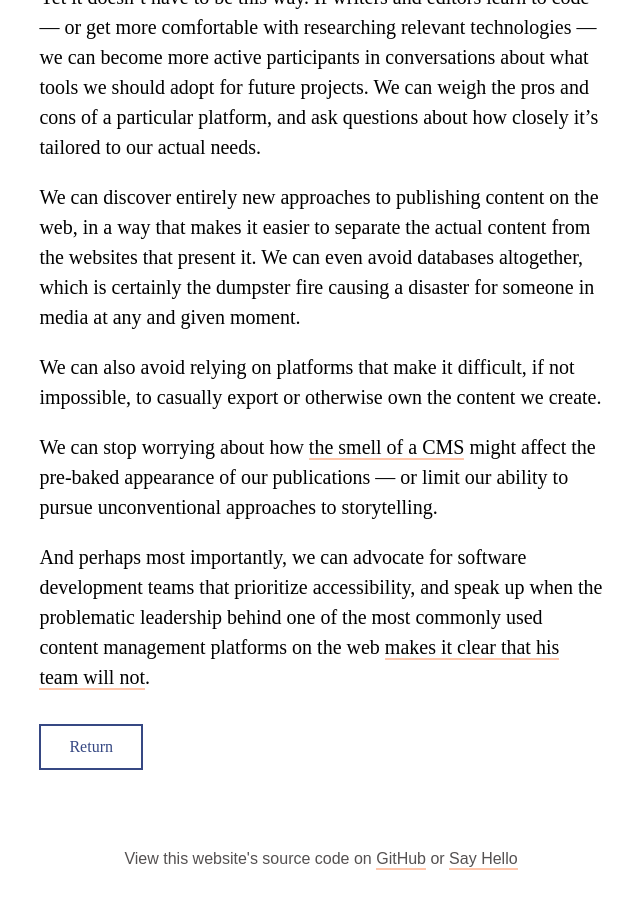
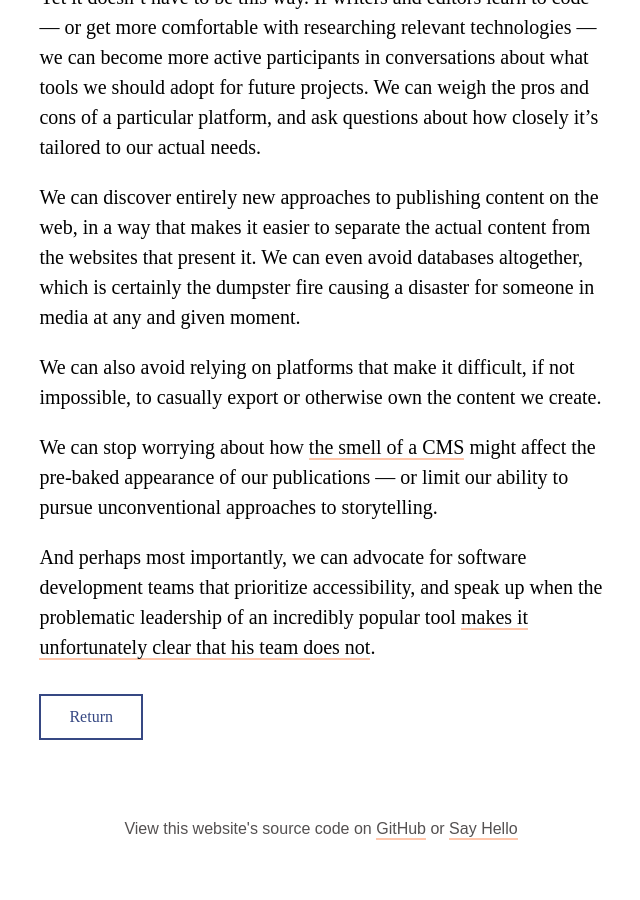
Before and after one commit to tinykite/tinykite.github.io, a Jekyll site: the page built from _posts/2019-01-12-rethinking-publishing.md, in a window 1280 px wide and 900 px high, scrolled down 2504 px. Shown: the whole window, without its empty margins (319-959 px from the left). Built offline with Jekyll 4.4.1, drawn with Linux system fonts in a browser that asks for light colours; some web fonts are replaced; after the commit the page ends 3374 px from its top, so only the background shows below that.

Commit message:
content: reword final sentence

```diff
--- a/_posts/2019-01-12-rethinking-publishing.md
+++ b/_posts/2019-01-12-rethinking-publishing.md
@@ -43,4 +43,4 @@ We can also avoid relying on platforms that make it difficult, if not impossible
 
 We can stop worrying about how [the smell of a CMS](https://vimeo.com/53317254) might affect the pre-baked appearance of our publications — or limit our ability to pursue unconventional approaches to storytelling.
 
-And perhaps most importantly, we can advocate for software development teams that prioritize accessibility, and speak up when the problematic leadership behind one of the most commonly used content management platforms on the web [makes it clear that his team will not](https://www.smashingmagazine.com/2018/12/gutenberg-accessibility-situation/).
+And perhaps most importantly, we can advocate for software development teams that prioritize accessibility, and speak up when the problematic leadership of an incredibly popular tool [makes it unfortunately clear that his team does not](https://www.smashingmagazine.com/2018/12/gutenberg-accessibility-situation/).
```
